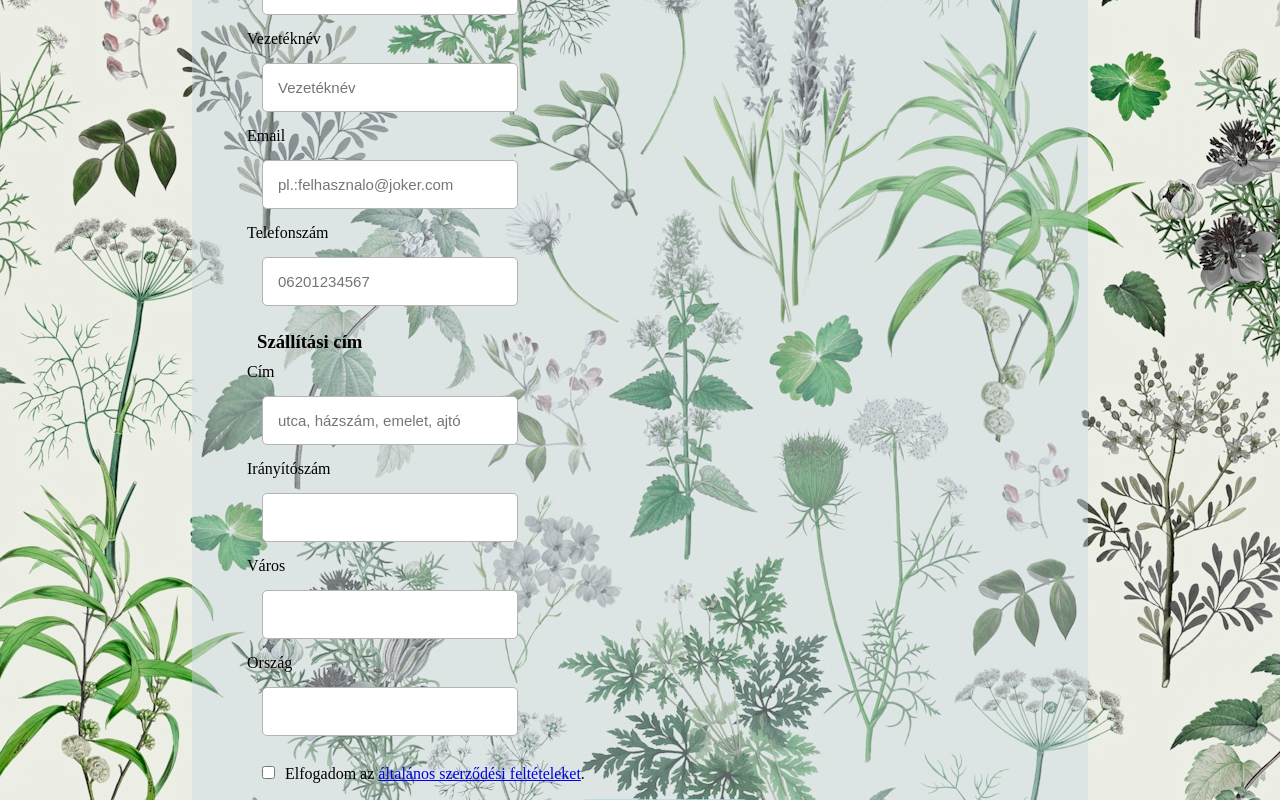
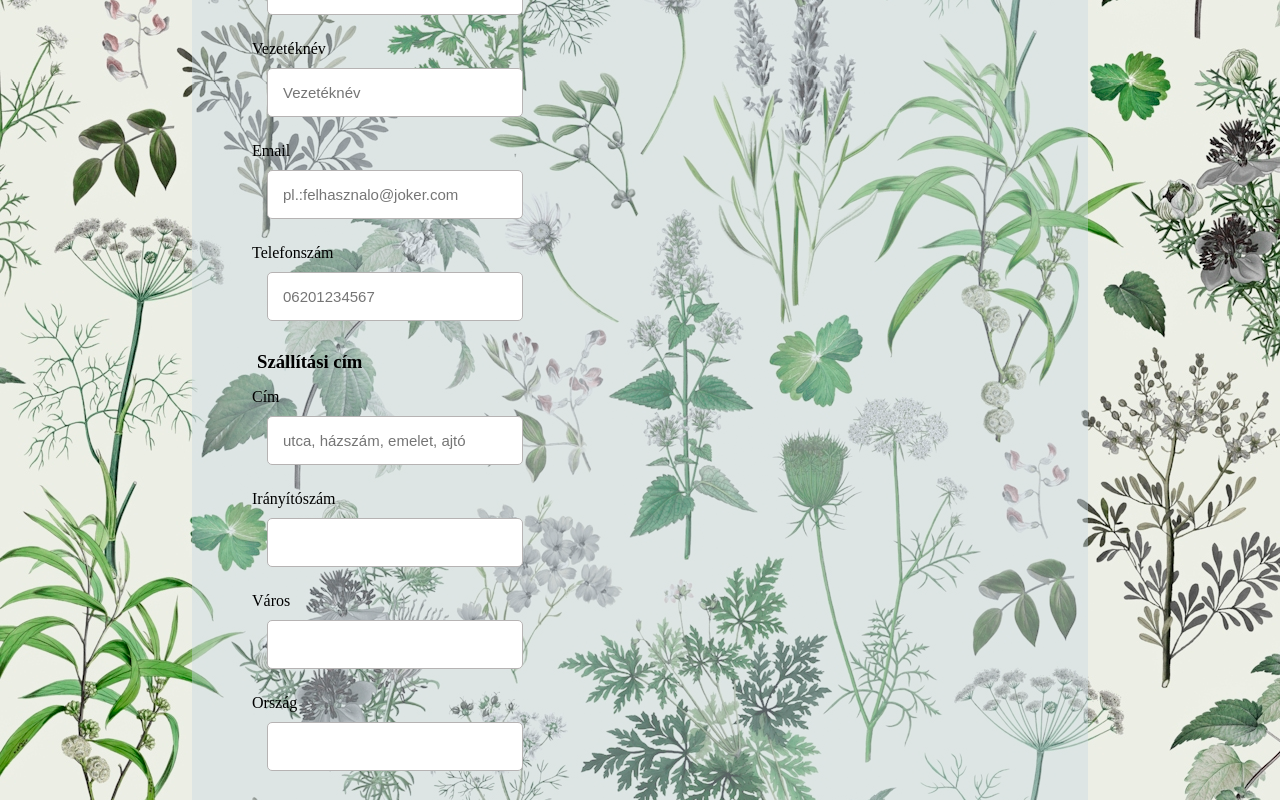
Before and after one commit to progmatic-fs-2023/joker, a React (Vite) app in the folder client/: page / in a window 1280 px wide. Shown: the part 2620-3420 px from the top of the page. Built offline with nearby package versions, Linux system fonts and the light colour scheme.

Commit message:
Shipping form with eslint fixes

```diff
--- a/client/src/pages/UserForm.css
+++ b/client/src/pages/UserForm.css
@@ -27,8 +27,17 @@ h3 {
   padding: 10px;
   text-align: center;
 }
+.input-container {
+  display: flex;
+  flex-direction: column;
+}
+label {
+  padding: 5px;
+  display: flex;
+  flex-direction: column;
+}
 input {
-  margin: 15px;
+  margin: 10px 15px 15px 15px;
   padding: 15px;
   font-size: 15px;
   border-radius: 5px;
@@ -44,15 +53,16 @@ button {
   background-color: #add8e670;
   padding: 10px;
   border-radius: 5px;
-  margin:5px;
+  margin: 5px;
   border-color: #add8e670;
   align-self: center;
 }
 .pay-button:hover {
   background-color: #8ebccb70;
   border-color: #8ebccb70;
-} #terms_id{
-    margin-left: 15px;
-    margin-right: 10px;
-    width: min-content;
 }
+#terms_id {
+  margin-left: 15px;
+  margin-right: 10px;
+  width: min-content;
+}
--- a/client/src/pages/UserForm.jsx
+++ b/client/src/pages/UserForm.jsx
@@ -24,8 +24,9 @@ function UserForm() {
     <div className="form-container">
       <form className="shipping-form">
         <h3>Kapcsolattartási adatok</h3>
-
-        <label htmlFor="first-name">Keresztnév</label>
+        <div className="input-container">
+          <label htmlFor="first-name">
+            Keresztnév
             <input
               type="text"
               id="first-name"
@@ -35,7 +36,11 @@ function UserForm() {
               placeholder="Keresztnév"
               required
             />
-        <label htmlFor="last-name">Vezetéknév</label>
+          </label>
+        </div>
+        <div className="input-container">
+          <label htmlFor="last-name">
+            Vezetéknév
             <input
               type="text"
               id="last-name"
@@ -45,7 +50,11 @@ function UserForm() {
               placeholder="Vezetéknév"
               required
             />
-        <label htmlFor="email">Email</label>
+          </label>
+        </div>
+        <div className="input-container">
+          <label htmlFor="email">
+            Email
             <input
               type="email"
               id="email"
@@ -55,7 +64,11 @@ function UserForm() {
               placeholder="pl.:felhasznalo@joker.com"
               required
             />
-        <label htmlFor="phone-number">Telefonszám</label>
+          </label>
+        </div>
+        <div className="input-container">
+          <label htmlFor="phone-number">
+            Telefonszám
             <input
               type="tel"
               id="phone-number"
@@ -65,8 +78,13 @@ function UserForm() {
               placeholder="06201234567"
               required
             />
+          </label>
+        </div>
+
         <h3>Szállítási cím</h3>
-        <label htmlFor="adress">Cím</label>
+        <div className="input-container">
+          <label htmlFor="adress">
+            Cím
             <input
               type="text"
               id="adress"
@@ -76,7 +94,11 @@ function UserForm() {
               placeholder="utca, házszám, emelet, ajtó"
               required
             />
-        <label htmlFor="zip-code">Irányítószám</label>
+          </label>
+        </div>
+        <div className="input-container">
+          <label htmlFor="zip-code">
+            Irányítószám
             <input
               type="text"
               id="zip-code"
@@ -85,7 +107,11 @@ function UserForm() {
               name="zipCode"
               required
             />
-        <label htmlFor="city">Város</label>
+          </label>
+        </div>
+        <div className="input-container">
+          <label htmlFor="city">
+            Város
             <input
               type="text"
               id="city"
@@ -94,7 +120,11 @@ function UserForm() {
               name="city"
               required
             />
-        <label htmlFor="country">Ország</label>
+          </label>
+        </div>
+        <div className="input-container">
+          <label htmlFor="country">
+            Ország
             <input
               type="text"
               id="country"
@@ -103,6 +133,8 @@ function UserForm() {
               name="country"
               required
             />
+          </label>
+        </div>
         <div className="customer-checkbox">
           <input type="checkbox" name="aszf" id="terms_id" required />
           <label htmlFor="terms_id">
@@ -114,7 +146,9 @@ function UserForm() {
             .
           </label>
         </div>
-        <button className="pay-button fullwidth">Fizetés és megrendelés</button>
+        <button type="button" className="pay-button fullwidth">
+          Fizetés és megrendelés
+        </button>
       </form>
       {/* <div>Ide jöhetne a jelenleg kosárban lévő termékek megjelenítése.</div> */}
     </div>
```
Lines whose indentation alone changed are shown as unchanged.
